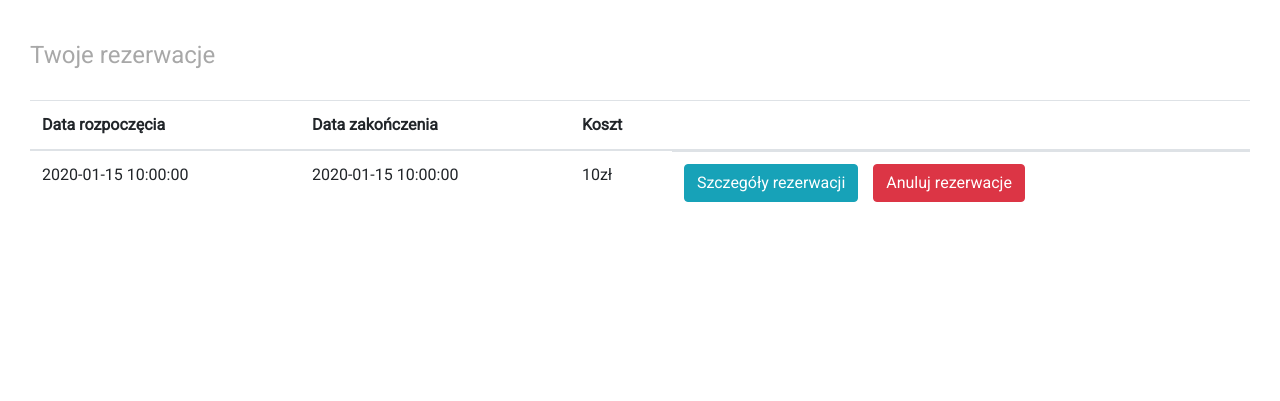
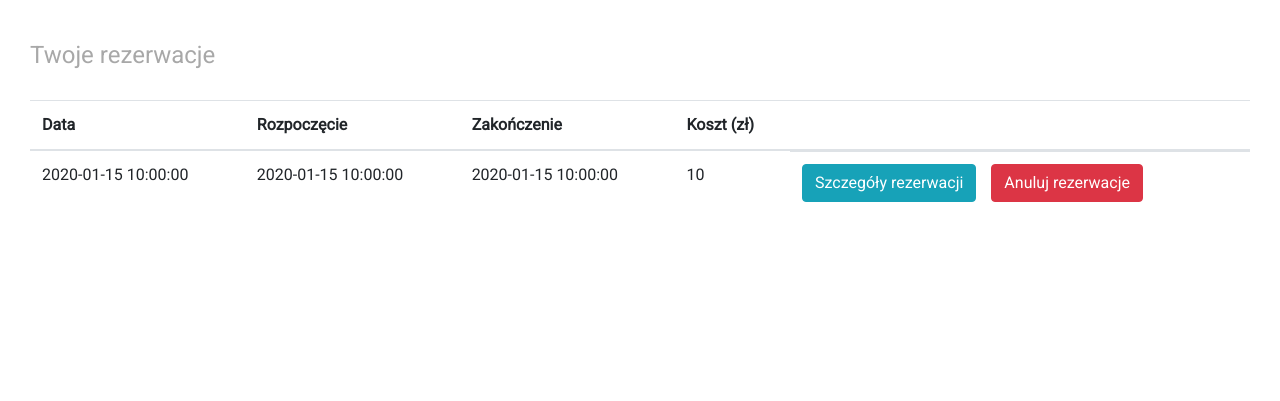
Before and after one commit to lukabaca/Go-Kart-Track-System, a Symfony app: template templates/views/controllers/reservation/userReservation.html.twig in a window 1280 px wide. Shown: the part 71-472 px from the top of the page. Run offline with Twig, Linux system fonts and the light colour scheme; the template is opened without the code that fills it: most values are stand-ins (such as "Sample title", 1, 10 or a date in 2020); style sheets or scripts are compiled from the project's sources; some libraries are stand-ins or nearby versions.

Commit message:
some refactoring

```diff
--- a/public/css/common/global.css
+++ b/public/css/common/global.css
@@ -50,6 +50,10 @@ html, body {
   .navbar .userIcon {
     font-size: 30px;
     margin-right: 10px; }
+
+button:disabled {
+  background-color: #A8A8A8 !important;
+  border-color: #A8A8A8 !important; }
 
 .logoTitle {
   font-size: 30px;
--- a/public/js/reservation/manageReservations.js
+++ b/public/js/reservation/manageReservations.js
@@ -54,6 +54,6 @@ $(document).ready(function () {
         "info" : true,
         "searching": true,
         "pageLength": 10,
-        "order": [[1, 'desc']],
+        "order": [[0, 'desc']],
     });
 });
--- a/public/js/reservation/userReservation.js
+++ b/public/js/reservation/userReservation.js
@@ -5,14 +5,15 @@ $(document).ready(function () {
             { "width": "25%" },
             { "width": "25%" },
             { "width": "25%" },
-            { "width": "5%" }
+            { "width": "25%" },
+            { "width": "5%" },
         ],
         "language": {
             "lengthMenu": "Wybierz _MENU_ rekordów na strone",
             "zeroRecords": "Brak danych",
             "info": "Strona _PAGE_ z _PAGES_",
             "infoEmpty": "Brak danych",
-            "infoFiltered": "(przefiltrowane z _MAX_ total records)",
+            "infoFiltered": "(przefiltrowane z _MAX_ wszystkich rekordów)",
             "search": "Szukaj",
             "paginate": {
                 "previous": "Poprzednia strona",
@@ -20,6 +21,7 @@ $(document).ready(function () {
             },
             "processing": "Wczytywanie...",
         },
+        "order": [[0, 'desc']],
     });
     $('.showDetailsReservationBtn').on('click', function (e) {
        e.preventDefault();
--- a/public/js/user/manageUsers.js
+++ b/public/js/user/manageUsers.js
@@ -55,7 +55,7 @@ $(document).ready(function () {
         "info" : true,
         "searching": true,
         "pageLength": 10,
-        "order": [[1, 'asc']],
+        "order": [[0, 'asc'], [1, 'asc']],
     });
     $('.table tbody').on('click', '.user-row', function (e) {
        e.preventDefault();
--- a/public/js/vehicle/manageVehicles.js
+++ b/public/js/vehicle/manageVehicles.js
@@ -57,7 +57,7 @@ $(document).ready(function () {
         "info" : true,
         "searching": true,
         "pageLength": 10,
-        "order": [[1, 'asc']],
+        "order": [[2, 'desc']],
     });
     $('.table tbody').on( 'click', '.editAvailabilityBtn', function (e) {
         e.preventDefault();
--- a/public/scss/common/global.scss
+++ b/public/scss/common/global.scss
@@ -68,7 +68,10 @@ html, body {
     margin-right: 10px;
   }
 }
-
+button:disabled {
+  background-color: $pageHeader !important;
+  border-color: $pageHeader !important;
+}
 //
 #logout {
   //font-size:30p
--- a/templates/views/controllers/reservation/userReservation.html.twig
+++ b/templates/views/controllers/reservation/userReservation.html.twig
@@ -22,17 +22,19 @@
                 {% if reservations %}
                 <table class="table reservationTable">
                     <thead>
-                        <th>Data rozpoczęcia</th>
-                        <th>Data zakończenia</th>
-                        <th>Koszt</th>
+                        <th>Data</th>
+                        <th>Rozpoczęcie</th>
+                        <th>Zakończenie</th>
+                        <th>Koszt (zł)</th>
                         <th></th>
                     </thead>
                     <tbody>
                     {% for reservation in reservations %}
                         <tr class="reservation-row" reservation-id="{{ reservation.id }}">
                             <td>{{ reservation.startDate }}</td>
-                            <td>{{ reservation.endDate }}</td>
-                            <td>{{ reservation.cost }}zł</td>
+                            <td>{{ reservation.startDateHourAndMinutes }}</td>
+                            <td>{{ reservation.endDateHourAndMinutes }}</td>
+                            <td>{{ reservation.cost }}</td>
                             <td class="reservation-options">
                                 <button type="button" class="showDetailsReservationBtn btn btn-info">Szczegóły rezerwacji</button>
                                 <button type="button" class="deleteReservationBtn btn btn-danger">Anuluj rezerwacje</button>
```
Also changed, not shown: src/Controller/ReservationController.php (+19 -1 lines), 1 other file.
